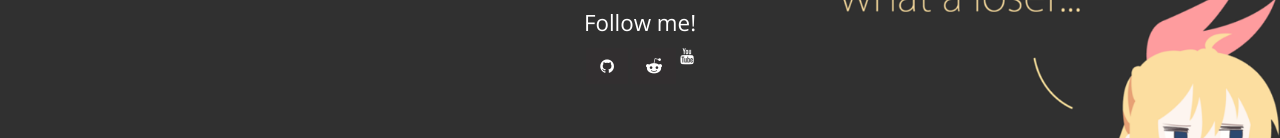
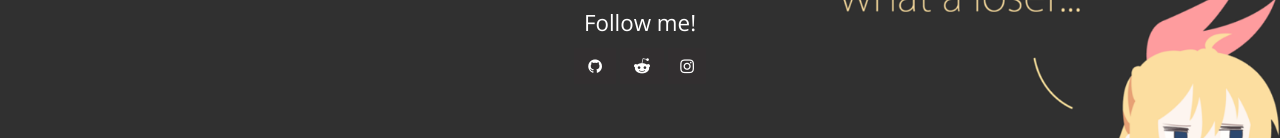
Before and after one commit to keirahela/keirahela.github.io, a plain HTML site: page index.html in a window 1280 px wide. Shown: the part 490-628 px from the top of the page. Drawn offline with nearby package versions, Linux system fonts and the light colour scheme.

Commit message:
Update index.html

```diff
--- a/index.html
+++ b/index.html
@@ -33,7 +33,7 @@
 						<a href="https://www.reddit.com/user/keirahela" class="social-icon"> <i class="fa fa-reddit-alien"></i></a>
 					</li>
 					<li>
-						<a href="https://www.youtube.com/channel/UCzCKIOXuAeduHkDrOPTCwZA" class="social-icon"> <i class="fa fa-youtube"></i></a>
+						<a href="https://www.instagram.com/keirahela/" class="social-icon"> <i class="fa fa-instagram"></i></a>
 					</li>
 				</ul>
 			</div>
```
